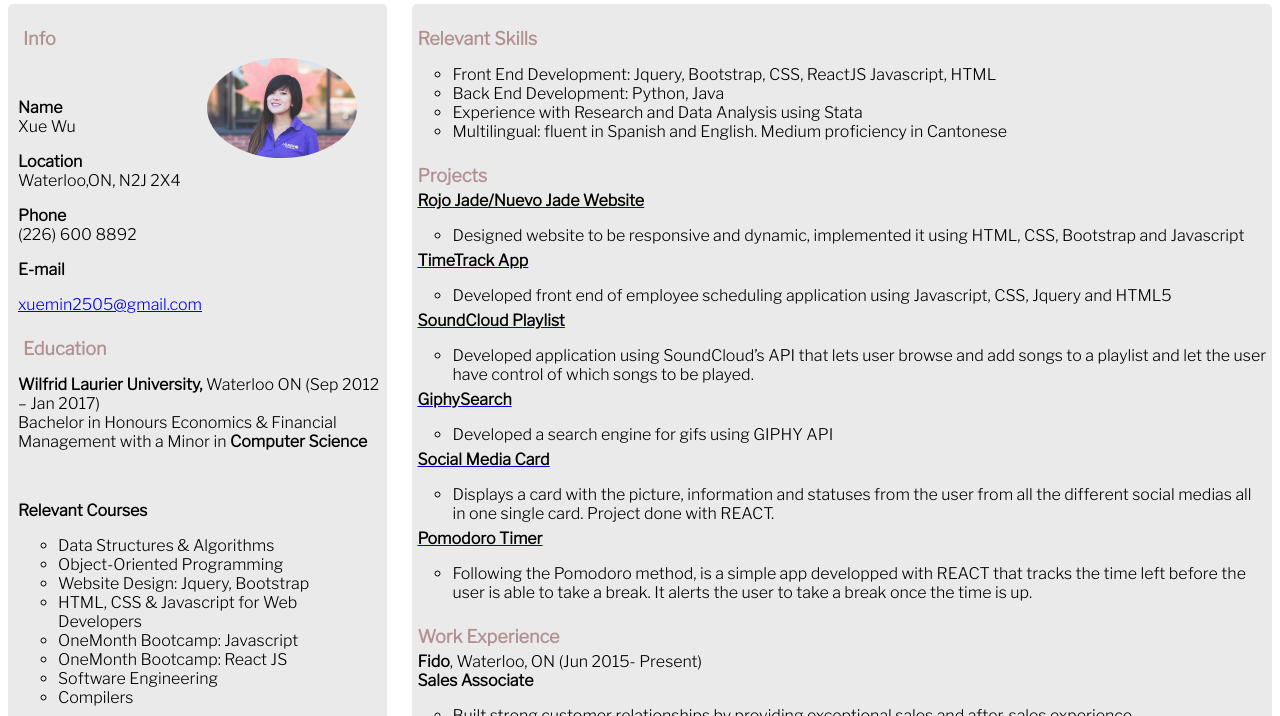
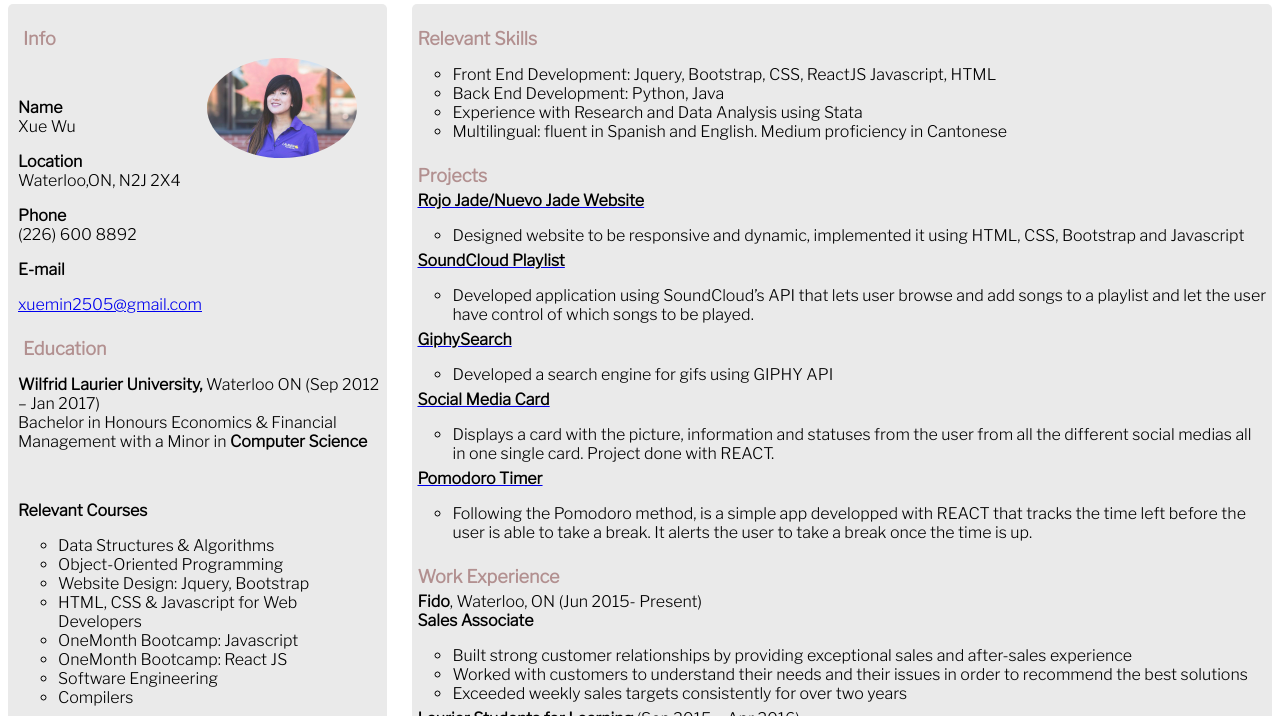
Before and after one commit to xxuuueee/Website, a plain HTML site: page index.html in a window 1280 px wide. Shown: the part 84-800 px from the top of the page. Drawn offline with nearby package versions, Linux system fonts and the light colour scheme; a web font is replaced by a local one.

Commit message:
Update index.html

```diff
--- a/index.html
+++ b/index.html
@@ -76,12 +76,6 @@ Bachelor in Honours Economics &amp; Financial Management with a Minor in <strong
 			<ul>
 			<li>Designed website to be responsive and dynamic, implemented it using HTML, CSS, Bootstrap and Javascript </li>
 			</ul>
-
-			<a href="https://xxuuueee.github.io/CP317-Final-Project/"><p><strong>TimeTrack App</strong></p></a>
-			<ul>
-			<li>
-Developed front end of employee scheduling application using Javascript, CSS, Jquery and HTML5</li></ul>
-
 			<a href="https://xxuuueee.github.io/SoundCloud-app/"><p><strong>SoundCloud Playlist</strong></p></a>
 			<ul>
 			<li>Developed application using SoundCloud’s API that lets user browse and add songs to a playlist and let the user have control of which songs to be played.</li></ul>
```
